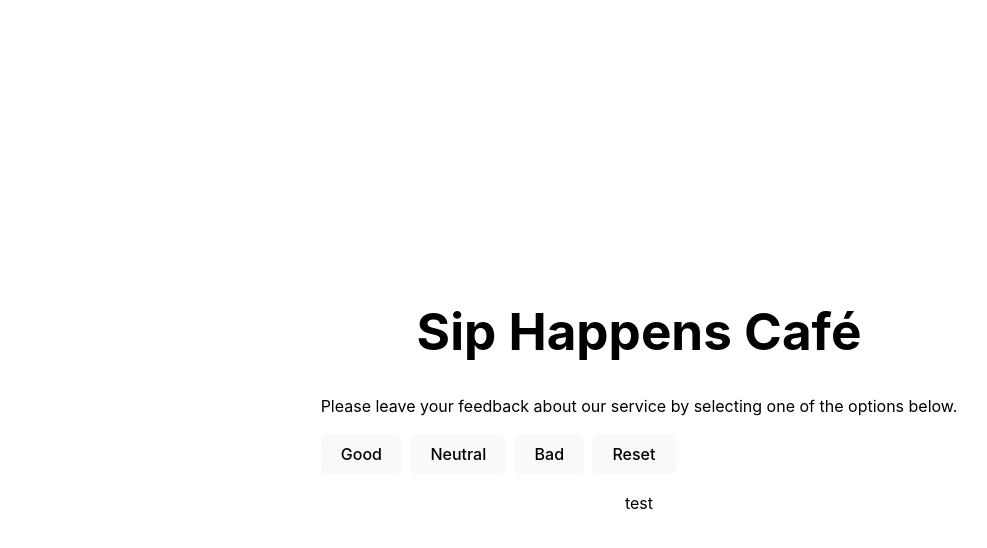
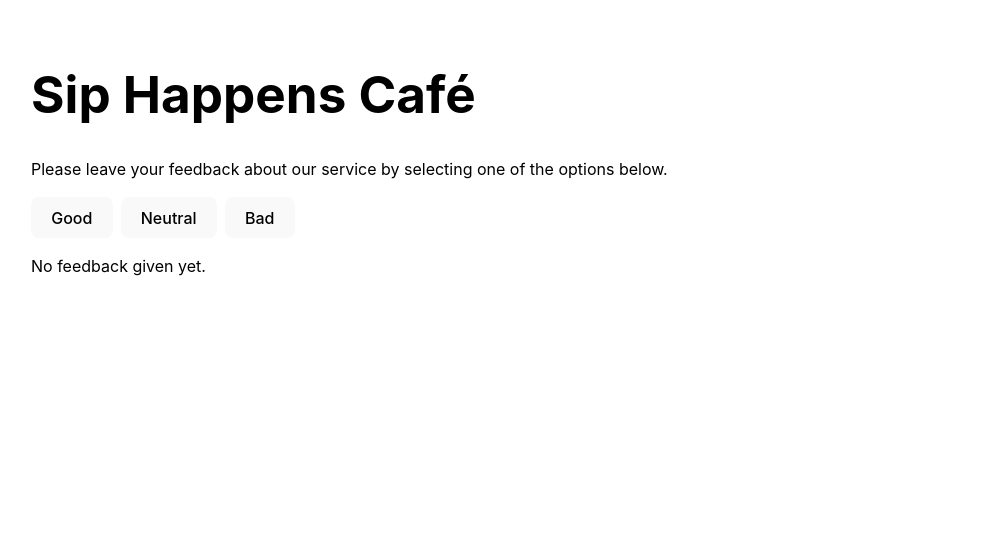
Before and after one commit to daria-hk/goit-neo-react-hw-module2, a React (Vite) app: page / in a window 1280 px wide. Shown: the top 548 px of the page, without its empty margins (1-988 px from the left). Built offline with nearby package versions, Linux system fonts and the light colour scheme.

Commit message:
add files

```diff
--- a/src/App.css
+++ b/src/App.css
@@ -2,8 +2,10 @@
   max-width: 1280px;
   margin: 0 auto;
   padding: 2rem;
-  text-align: center;
+  text-align: left;
   color: black;
+  position: absolute;
+  top: 0;
 }
 
 body {
--- a/src/App.jsx
+++ b/src/App.jsx
@@ -1,6 +1,7 @@
 import Description from "./components/Description/Description";
 import Options from "./components/Options/Options";
 import Feedback from "./components/Feedback/Feedback";
+import Notification from "./components/Notification/Notification";
 
 import { useState } from "react";
 
@@ -15,17 +16,19 @@ const App = () => {
   const [isHiden, setIsHiden] = useState(false);
 
   const updateFeedback = (feedbackType) => {
-    console.log("type:", feedbackType);
     setFeedback((prev) => {
-      console.log("prev:", prev);
       const updated = {
         ...prev,
         [feedbackType]: prev[feedbackType] + 1,
       };
-      console.log("update:", updated);
       setIsHiden(!isHiden);
       return updated;
     });
+  };
+
+  const handleResetFeedback = () => {
+    setFeedback({ good: 0, neutral: 0, bad: 0 });
+    setIsHiden(false);
   };
 
   const totalFeedback = feedback.good + feedback.neutral + feedback.bad;
@@ -33,8 +36,16 @@ const App = () => {
   return (
     <>
       <Description />
-      <Options updateFeedback={updateFeedback} />
-      {totalFeedback > 0 ? <Feedback feedback={feedback} /> : <p>test</p>}
+      <Options
+        updateFeedback={updateFeedback}
+        totalFeedback={totalFeedback}
+        handleResetFeedback={handleResetFeedback}
+      />
+      {totalFeedback > 0 ? (
+        <Feedback feedback={feedback} />
+      ) : (
+        <Notification notif="No feedback given yet." />
+      )}
     </>
   );
 };
--- a/src/components/Feedback/Feedback.module.css
+++ b/src/components/Feedback/Feedback.module.css
@@ -1,5 +1,4 @@
 .feedbackContainer {
   display: flex;
   flex-direction: column;
-  text-align: left;
 }
--- /dev/null
+++ b/src/components/Notification/Notification.jsx
@@ -0,0 +1,7 @@
+import css from "./Notification.module.css";
+
+const Notification = ({ notif }) => {
+  return <p className={css.notification}>{notif}</p>;
+};
+
+export default Notification;
--- a/src/components/Options/Options.jsx
+++ b/src/components/Options/Options.jsx
@@ -1,8 +1,7 @@
 import css from "./Options.module.css";
 import OptionButton from "../OptionButton/OptionButton";
 
-const Options = ({ updateFeedback }) => {
-  console.log({ updateFeedback });
+const Options = ({ totalFeedback, updateFeedback, handleResetFeedback }) => {
   return (
     <div className={css.options}>
       <OptionButton onClick={() => updateFeedback("good")}>Good</OptionButton>
@@ -10,18 +9,20 @@ const Options = ({ updateFeedback }) => {
         Neutral
       </OptionButton>
       <OptionButton onClick={() => updateFeedback("bad")}>Bad</OptionButton>
-      <OptionButton>Reset</OptionButton>
+      {totalFeedback > 0 ? (
+        <OptionButton onClick={handleResetFeedback}>Reset</OptionButton>
+      ) : null}
     </div>
   );
 };
 
 export default Options;
 
-//  const handleReset = () => {
+//  const handleResetFeedback = () => {
 //  setClicks({ good: 0, neutral: 0, bad: 0 });
 // };
 
-//      <OptionButton onClick={handleReset}>Reset</OptionButton>
+//      <OptionButton onClick={handleResetFeedback}>Reset</OptionButton>
 
 // <div>Total Clicks: {clicks.good + clicks.neutral + clicks.bad}</div>
 
```
Also changed, not shown: src/components/Notification/Notification.module.css (added).
